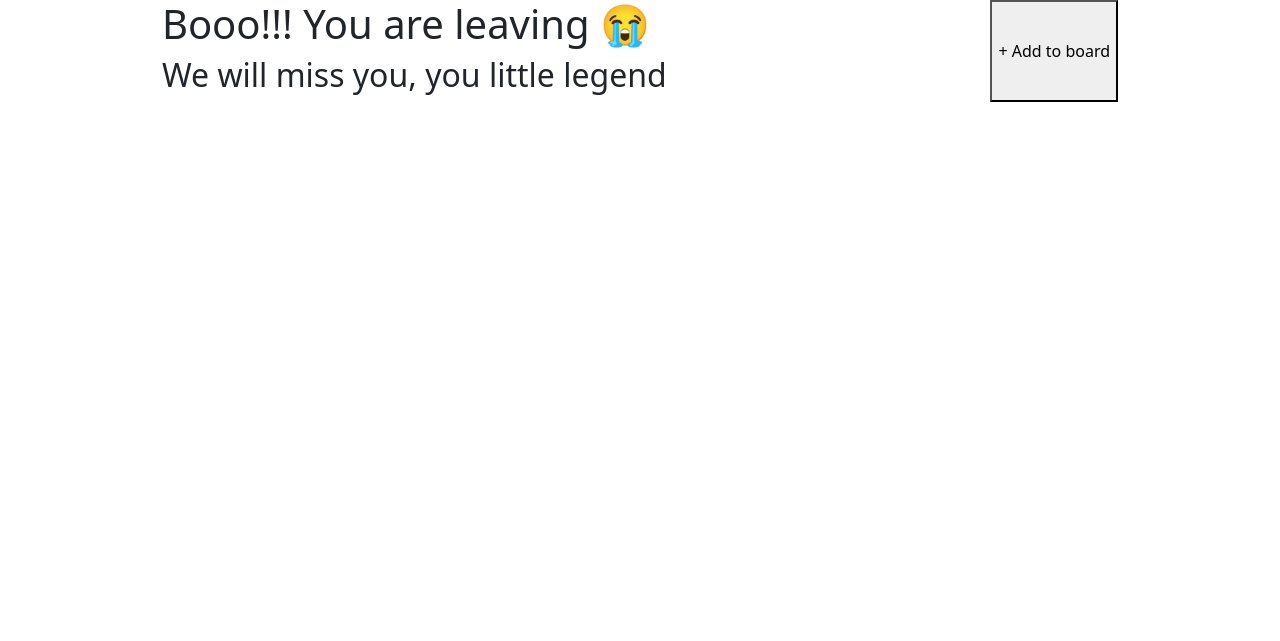
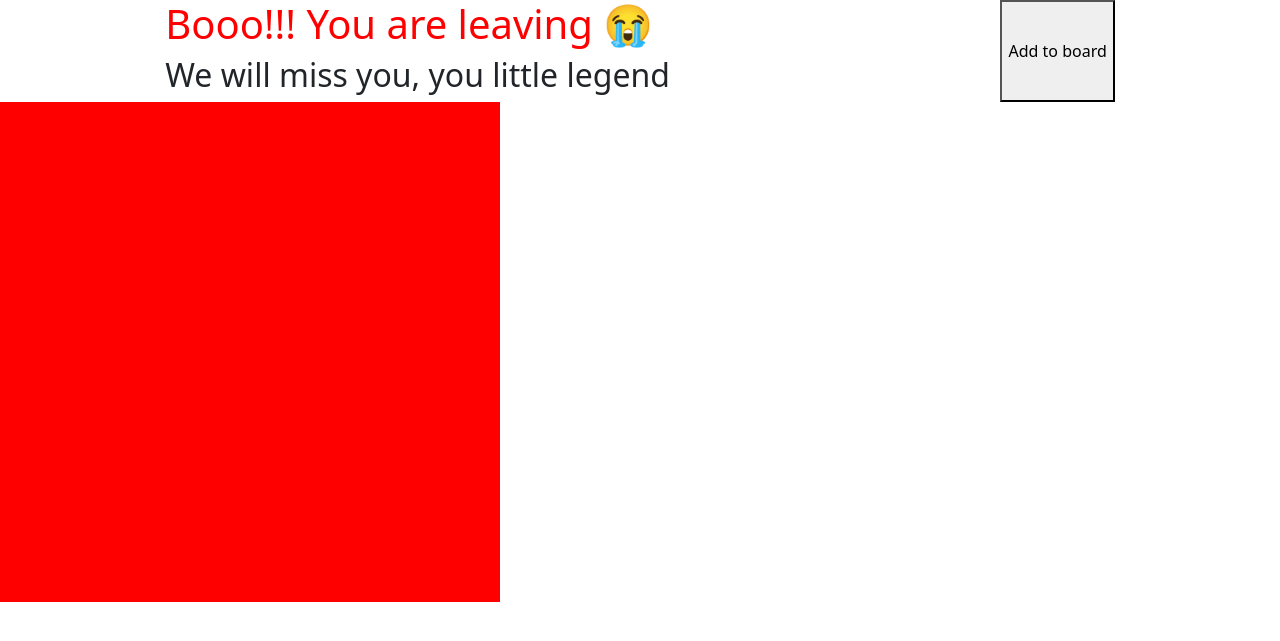
Before and after one commit to tmarkec/laura-kd, a Django app: page / in a window 1280 px wide. Shown: the top 641 px of the page. Run offline with Django 5.2, Linux system fonts and the light colour scheme; some libraries are stand-ins or nearby versions.

Commit message:
add static folder and stylesheet

```diff
--- a/home/templates/home/index.html
+++ b/home/templates/home/index.html
@@ -4,6 +4,7 @@
 
 <div class="board">
     <!-- add grid of cards here -->
+
 </div>
 
 {% endblock %}
--- a/kudoboard/settings.py
+++ b/kudoboard/settings.py
@@ -126,6 +126,8 @@ USE_TZ = True
 
 STATIC_URL = "static/"
 
+STATICFILES_DIRS = (os.path.join(BASE_DIR, 'static'),)
+
 # Default primary key field type
 # https://docs.djangoproject.com/en/5.1/ref/settings/#default-auto-field
 
--- /dev/null
+++ b/static/css/style.css
@@ -0,0 +1,9 @@
+h1 {
+    color: red;
+}
+
+.board {
+    background-color: red;
+    width: 500px;
+    height: 500px;
+}
--- a/templates/base.html
+++ b/templates/base.html
@@ -1,3 +1,5 @@
+{% load static %}
+
 <!DOCTYPE html>
 <html lang="en">
   <head>
@@ -22,6 +24,8 @@
     <!-- Iconify -->
     <script src="https://code.iconify.design/iconify-icon/1.0.1/iconify-icon.min.js"></script>
 
+    <link rel="stylesheet" href="{% static 'css/style.css' %}">
+
     <title>Document</title>
   </head>
 
@@ -32,7 +36,7 @@
         <h1>Booo!!! You are leaving 😭</h1>
         <h2>We will miss you, you little legend</h2>
       </div>
-      <button>+ Add to board</button>
+      <button><iconify-icon icon="mingcute:plus-fill"></iconify-icon> Add to board</button>
     </header>
 
     <main>
```
